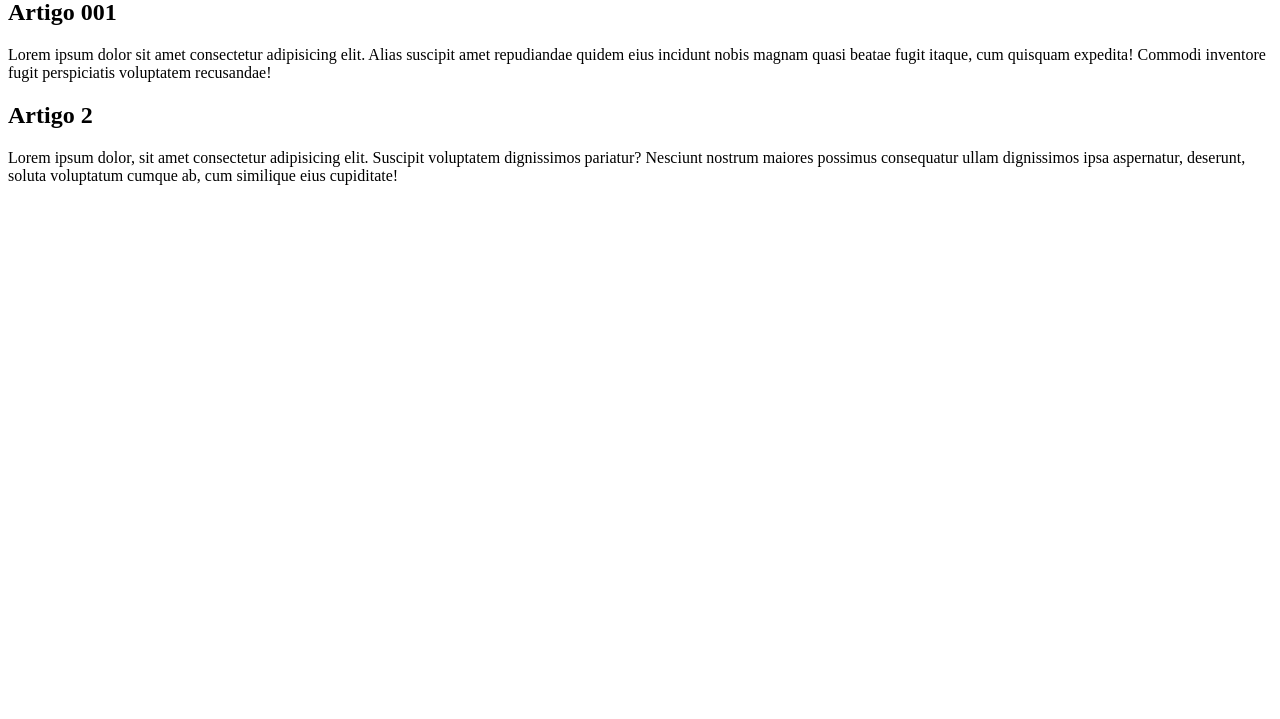
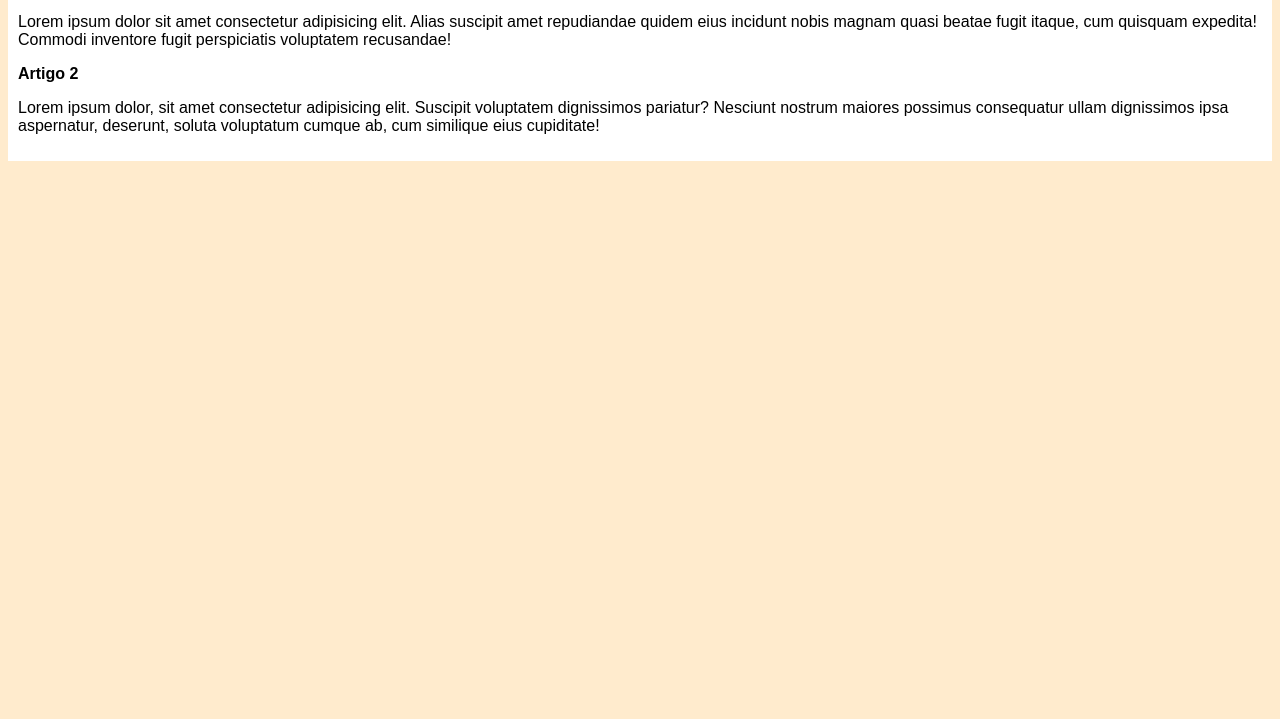
Before and after one commit to Fekler/fekler.github.io, a plain HTML site: page index.html in a window 1280 px wide. Shown: the part 81-800 px from the top of the page. Drawn offline with Linux system fonts and the light colour scheme.

Commit message:
Add Design

```diff
--- /dev/null
+++ b/estyles/style.css
@@ -0,0 +1,17 @@
+*{
+    font-family: Arial, Helvetica, sans-serif;
+    font-size: 16px;
+
+}
+body{
+    background-color: blanchedalmond;
+
+}
+main{
+    background-color: white;
+    width: auto;
+    margin: auto;
+    padding: 10px;
+    box-shadow: 3px 3px 5x black;
+
+}
--- a/index.html
+++ b/index.html
@@ -4,6 +4,7 @@
     <meta charset="UTF-8">
     <meta name="viewport" content="width=device-width, initial-scale=1.0">
     <title>Titulo do Site</title>
+    <link rel="stylesheet" href="estyles/style.css">
 </head>
 <body>
    <main>
```
